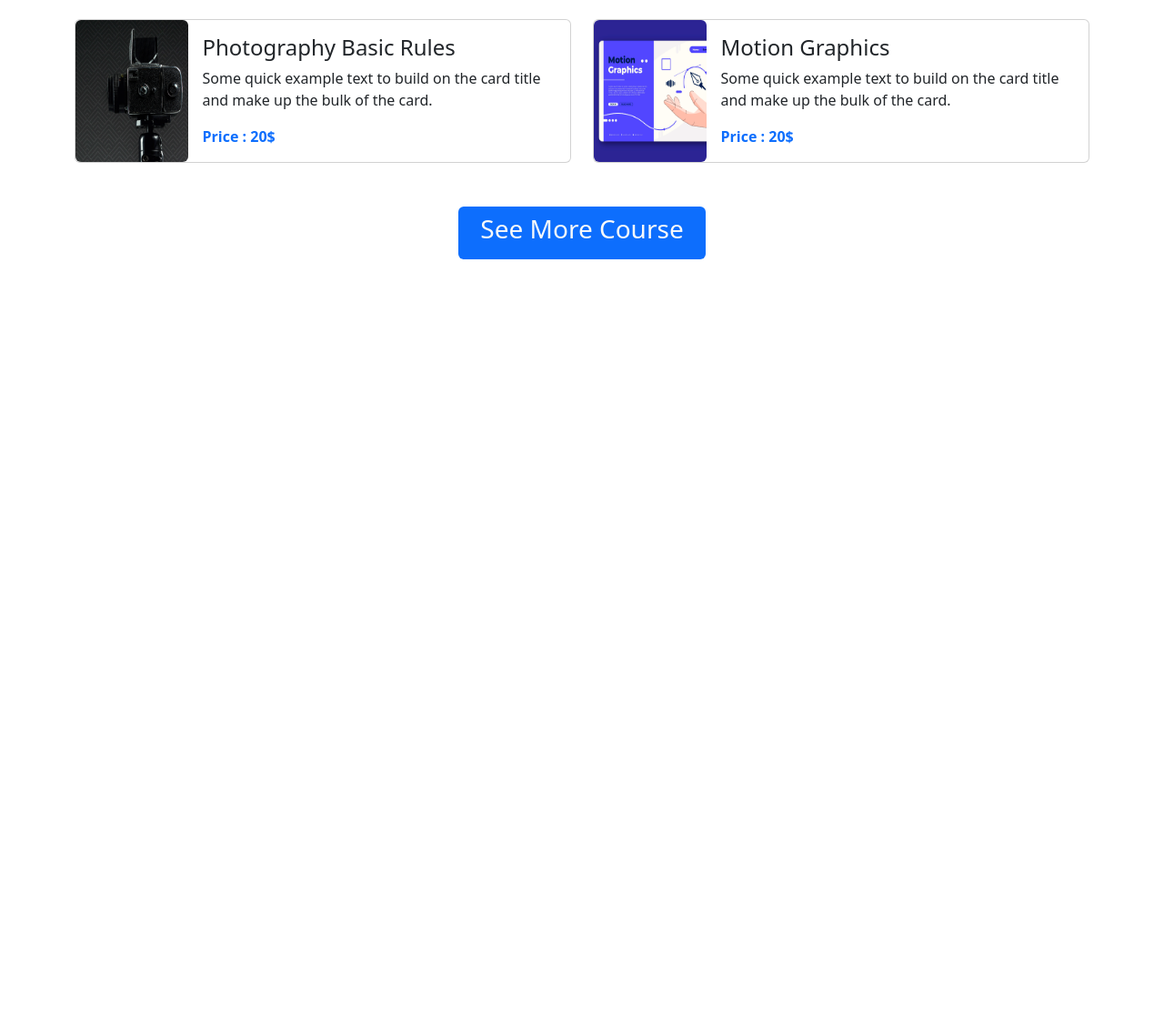
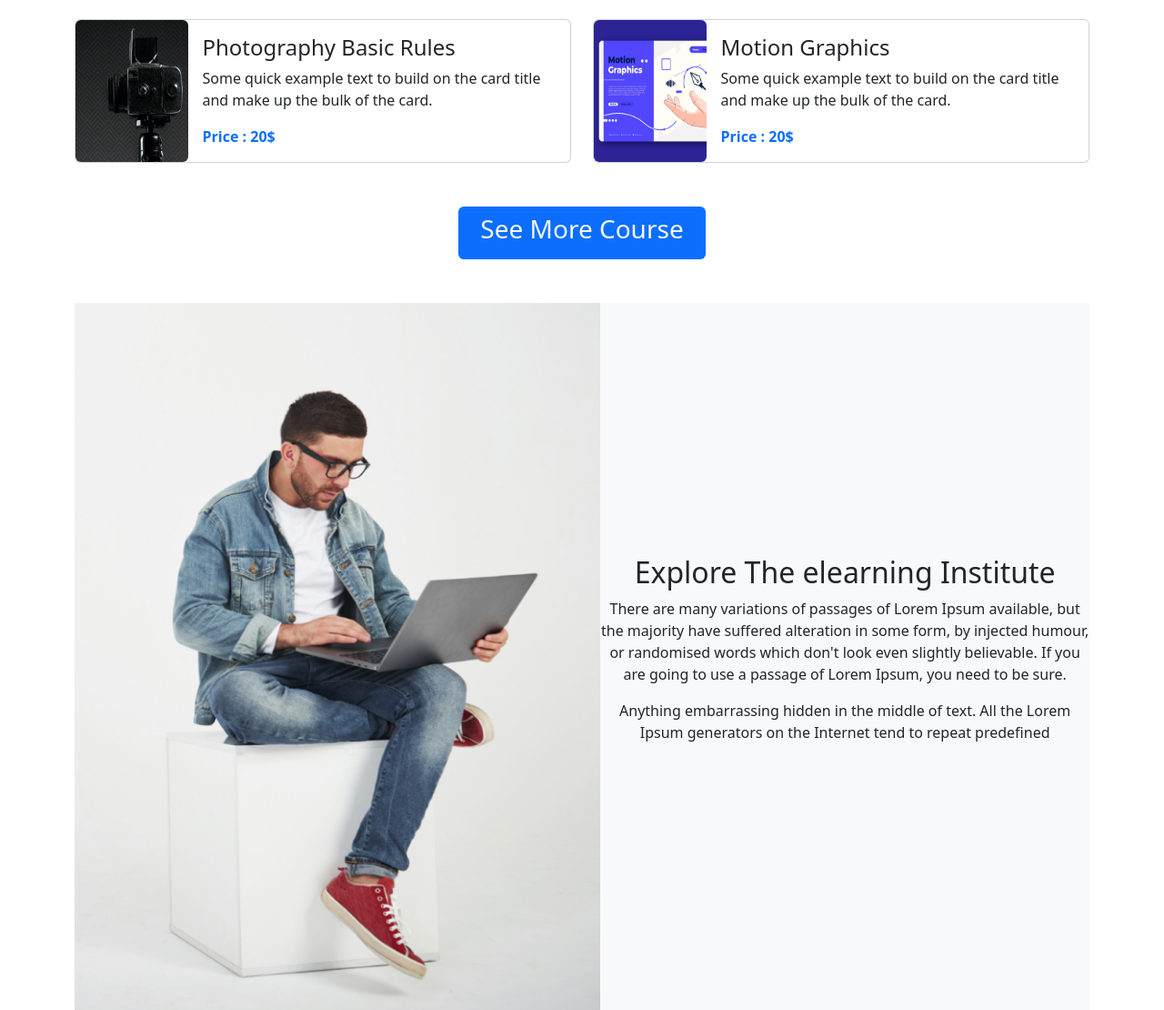
Before and after one commit to Mdsaiful1212/mdsaiful-ass-3, a plain HTML site: page index.html in a window 1280 px wide. Shown: the part 1302-2412 px from the top of the page at 91% size. Before the commit the page ends 1587 px from the top, so only its background shows below. Drawn offline with nearby package versions, Linux system fonts and the light colour scheme.

Commit message:
option 1 complate

```diff
--- a/index.html
+++ b/index.html
@@ -96,7 +96,7 @@
 
 
 
-    <!-- Course section start here -->
+              <!-- Course section start here -->
 
                        <section class="pt-5 mt-5" id="course">
                         <div class="d-flex justify-content-center align-item-center text-center">
@@ -228,13 +228,36 @@
 
                    <section>
                     <div class="d-flex justify-content-center mt-5">
+                        <a class="fw-bold text-decoration-none bg-primary rounded px-4 py-2 text-light" href="#"><h3>See More Course</h3></a>
+                    </div>
+                   </section>
+                     <!-- Course section end here -->
 
-                        <a class="fw-bold text-decoration-none bg-primary rounded px-4 py-2 text-light" href="#"><h3>See More Course</h3></a>
+
+                     <!-- option section start here -->
+
+                   <section class="container ">
+                    <div class="bg-light d-flex mt-5  align-items-center  text-center flex-lg-row flex-md-column flex-sm-column flex-column">
+                      <div>
+                        <img class="img-fluid" src="images/working.png" alt="">
+                    </div>
+                    <div class="w-50">
+                        <h2>Explore The elearning Institute</h2>
+                        <p>There are many variations of passages of Lorem Ipsum available, but the
+                        majority have suffered alteration in some form, by injected humour, or
+                        randomised words which don't look even slightly believable. If you are going
+                        to use a passage of Lorem Ipsum, you need to be sure.</p>
+
+
+                        <p>Anything embarrassing hidden in the middle of text. All the Lorem Ipsum generators on the Internet tend to repeat predefined</p>
 
                     </div>
-                   </section>
+                    </div>
+                </section>
 
-                      <!-- Course section end here -->
+                      <!-- option section start here -->
+
+
 
 
 
```
